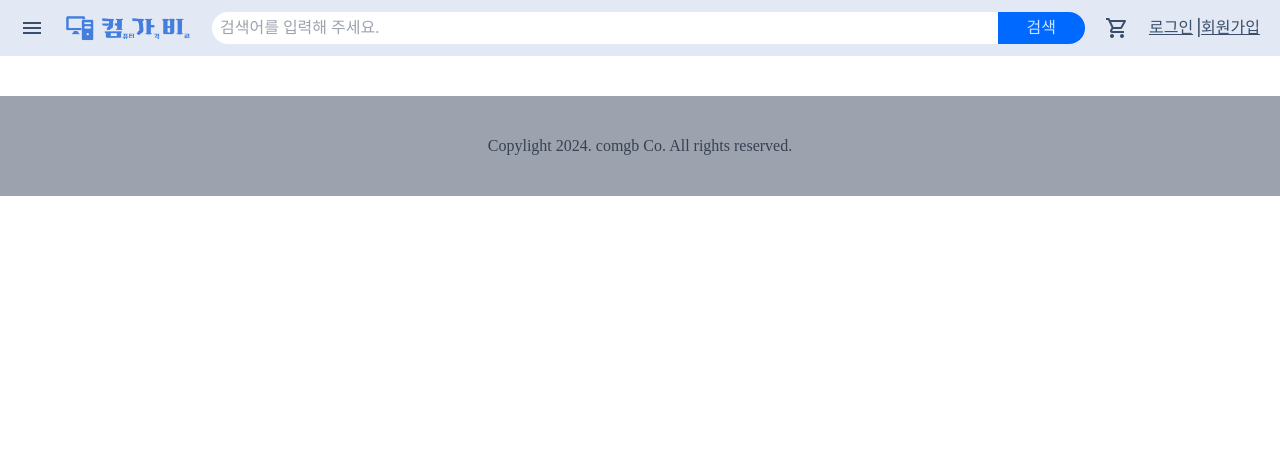
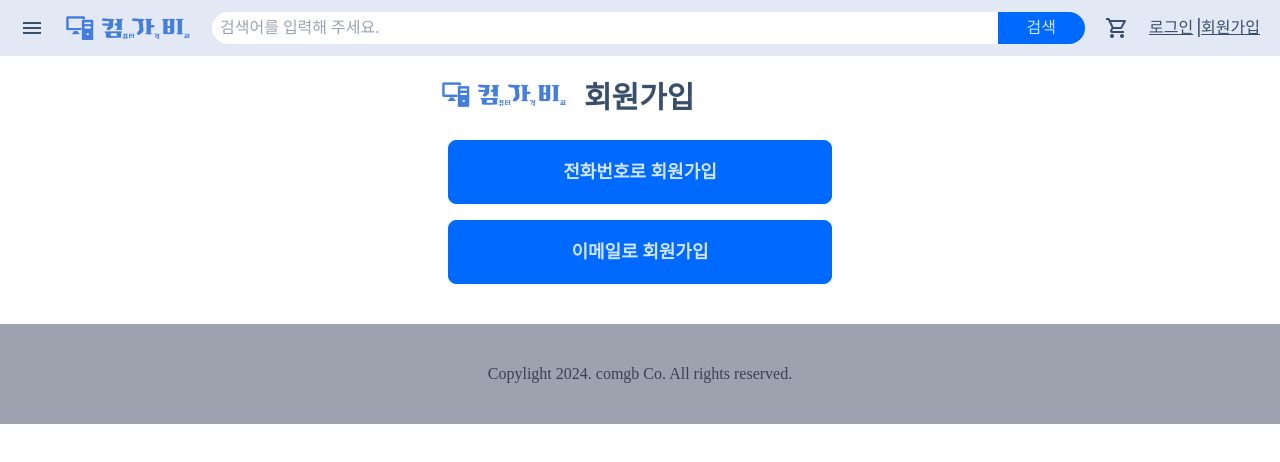
Before and after one commit to comgb/comgabi-front-end, a React (Create React App) app in the folder comgabi/: page /sign_up in a window 1280 px wide. Shown: the top 462 px of the page. Built offline with nearby package versions, Linux system fonts and the light colour scheme; a web font is replaced by a local one.

Commit message:
UPDATE
회워가입 라우터 수정

```diff
--- a/comgabi/src/App.js
+++ b/comgabi/src/App.js
@@ -20,9 +20,9 @@ function App() {
         <Route path="/" element={<MainPage />} />
         <Route path="/product" element={<ProductDetailsPage />} />
         <Route path="/login" element={<LoginPage />} />
-        <Route path="/signUp" element={<SignUpPage />} />
-        <Route path="/signUp/phone" element={<SignUpPhone />} />
-        <Route path="/signUp/email" element={<SignUpEmail />} />
+        <Route path="/sign_up" element={<SignUpPage />} />
+        <Route path="/sign_up/phone" element={<SignUpPhone />} />
+        <Route path="/sign_up/email" element={<SignUpEmail />} />
       </Routes>
       <TopButton />
       <CopylightFooter />
--- a/comgabi/src/HeaderMenuBar.js
+++ b/comgabi/src/HeaderMenuBar.js
@@ -91,7 +91,7 @@ function HeaderMenuBar() {
                   로그인
                 </Link>
                 ⎟
-                <Link to="/signUp" className="underline hover:text-gray-900">
+                <Link to="/sign_up" className="underline hover:text-gray-900">
                   회원가입
                 </Link>
               </div>
@@ -110,7 +110,7 @@ function HeaderMenuBar() {
           }`}
         >
           <Link to="/login">로그인</Link>
-          <Link to="/signUp">회원가입</Link>
+          <Link to="/sign_up">회원가입</Link>
         </div>
       </header>
     </>
--- a/comgabi/src/SignUpPage.js
+++ b/comgabi/src/SignUpPage.js
@@ -15,13 +15,13 @@ function SignUpPage() {
         <div className="text-3xl font-bold w-64">회원가입</div>
       </div>
       <Link
-        to="/signup/phone"
+        to="/sign_up/phone"
         className="btn btn-primary mb-4 text-lg p-4 w-96 h-16 place-self-center"
       >
         <button>전화번호로 회원가입</button>
       </Link>
       <Link
-        to="/signup/email"
+        to="/sign_up/email"
         className="btn btn-primary text-lg p-4 w-96 h-16 place-self-center"
       >
         <button>이메일로 회원가입</button>
```
